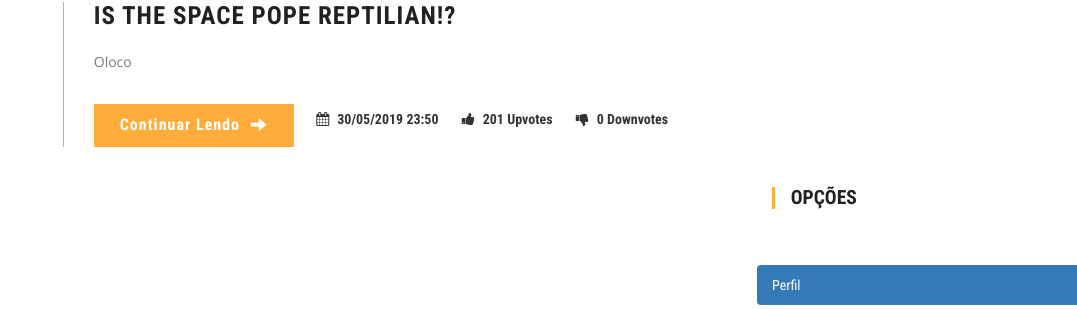
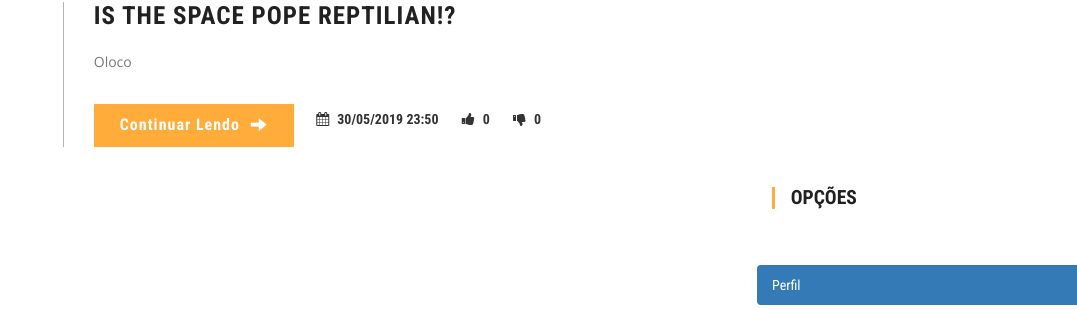
Before and after one commit to renato-lopes/engenharia-de-software, a Django app: a page that uses users/templates/users/activities.html in a window 1280 px wide. Shown: the part 1294-1603 px from the top of the page, without its empty margins (203-1280 px from the left). Run offline with Django 3.2, Linux system fonts and the light colour scheme; data comes from the database, SQL or seed files in the repository; data that the repository does not hold is empty; some libraries are stand-ins or nearby versions.

Commit message:
upvote/downvote on profile posts

```diff
--- a/users/templates/users/activities.html
+++ b/users/templates/users/activities.html
@@ -41,8 +41,8 @@
                             <ul>
                                 <li><a href="#"><i class="fa fa-calendar"
                                             aria-hidden="true"></i>{{question.creation_date|date:"d/m/Y H:i"}}</a></li>
-                                <li><a href="#"><i class="fa fa-thumbs-up" aria-hidden="true"></i>201 Upvotes</a></li>
-                                <li><a href="#"><i class="fa fa-thumbs-down" aria-hidden="true"></i>0 Downvotes</a></li>
+                                <li><a href="#"><i class="fa fa-thumbs-up" aria-hidden="true"></i>{{ question.upvote.count }}</a></li>
+                                <li><a href="#"><i class="fa fa-thumbs-down" aria-hidden="true"></i>{{ question.downvote.count }}</a></li>
 
                             </ul>
                         </div>
@@ -88,8 +88,8 @@
                             <ul>
                                 <li><a href="#"><i class="fa fa-calendar"
                                             aria-hidden="true"></i>{{answer.creation_date|date:"d/m/Y H:i"}}</a></li>
-                                <li><a href="#"><i class="fa fa-thumbs-up" aria-hidden="true"></i>201 Upvotes</a></li>
-                                <li><a href="#"><i class="fa fa-thumbs-down" aria-hidden="true"></i>0 Downvotes</a></li>
+                                <li><a href="#"><i class="fa fa-thumbs-up" aria-hidden="true"></i>{{answer.upvote.count }}</a></li>
+                                <li><a href="#"><i class="fa fa-thumbs-down" aria-hidden="true"></i>{{ answer.downvote.count }}</a></li>
 
                             </ul>
                         </div>
```
